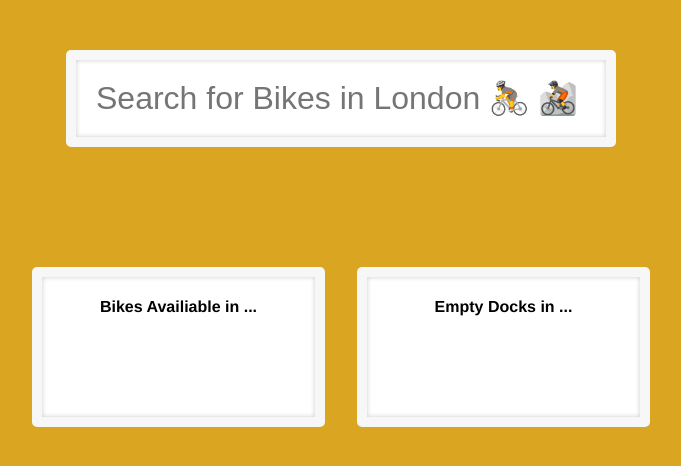
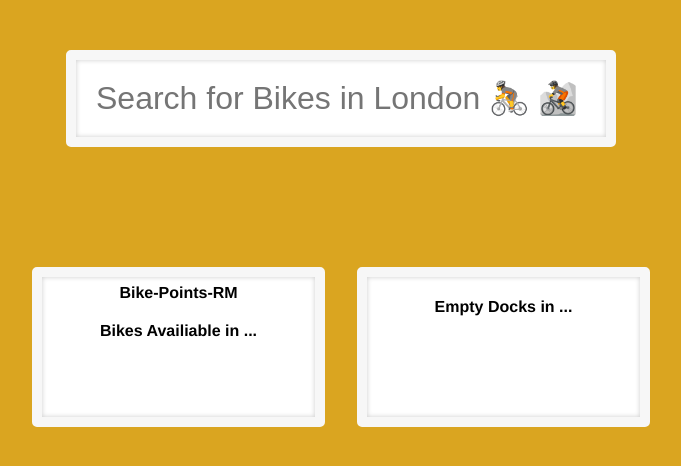
Before and after one commit to Heathercoraje/Bike-Points-RM, a website: page public/index.html in a window 1280 px wide. Shown: the whole page, without its empty margins (299-980 px from the left). Drawn offline with Linux system fonts and the light colour scheme; files that its build step writes are made by us from their sources; files whose address does not match are found by name.

Commit message:
adding in index.html title for web-page relates #51

```diff
--- a/public/index.html
+++ b/public/index.html
@@ -3,7 +3,7 @@
 <head>
 	<meta charset="UTF-8">
 	    <meta name="viewport" content="width=device-width, initial-scale=1, shrink-to-fit=no">
-    <title>Website Title</title>
+    <title>Bike Points RM</title>
     <link href="./public/reset.css" rel="stylesheet" type="text/css">
     <link href="./public/style.css" rel="stylesheet" type="text/css">
 </head>
@@ -19,7 +19,7 @@
 
 <div class="wrappingContainer">
 
-	<div id='bikesContainer'>
+	<div id='bikesContainer'>Bike-Points-RM
 		<div class="bikesAvailiableText">Bikes Availiable in ... </div>
 		<div id="numOfAvailiableBikes"></div>
 	</div>
```
